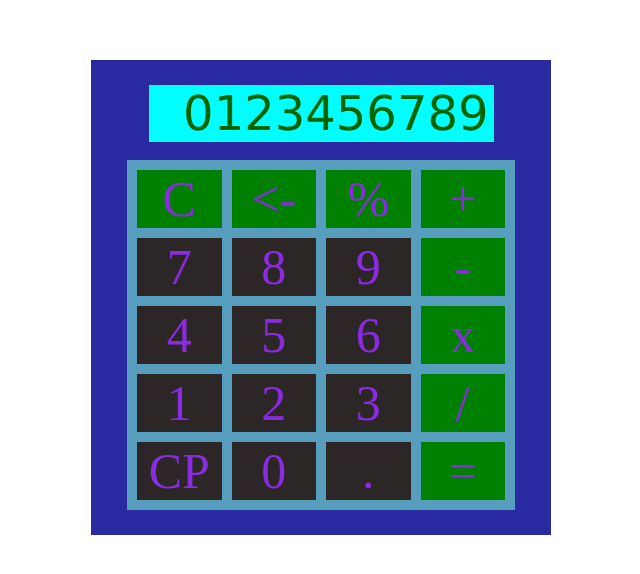
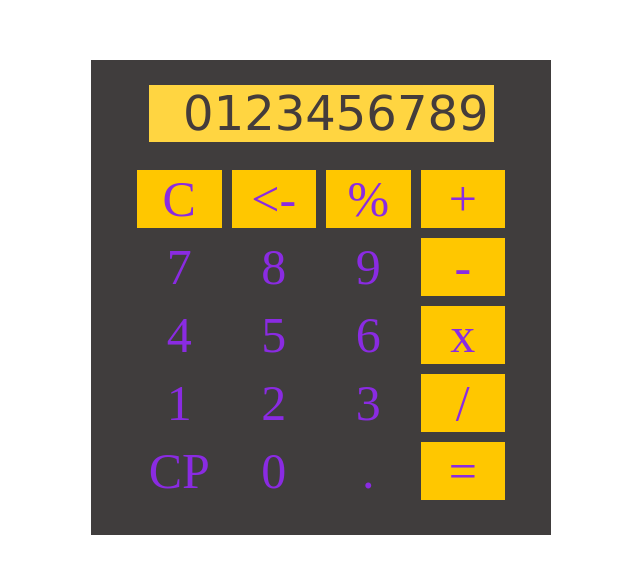
Before and after one commit to edwardomalta/calculator, a plain HTML site: page index.html in a window 1280 px wide. Shown: the whole page, without its empty margins (319-959 px from the left). Drawn offline with Linux system fonts and the light colour scheme.

Commit message:
Colours to a good feeling

```diff
--- a/styles.css
+++ b/styles.css
@@ -1,10 +1,11 @@
 :root{
-    --calc-color: rgb(41, 41, 161);
+    --calc-color: #403d3d;
     --default-font-color: blueviolet;
-    --display-color: aqua;
-    --btns-container-color: rgba(127, 255, 212, 0.541);
-    --normal-button-color: rgb(44, 38, 38);
-    --contrast-button-color: green;
+    --display-color: #ffd541;
+    --btns-container-color: #403d3d;
+    --normal-button-color: #403d3d;
+    --contrast-button-color: #ffc700;
+    --display-text-color: #443c3b;
 }
 
 .body {
@@ -41,7 +42,7 @@
 
 .display p {
     font-family: 'Lucida Sans', 'Lucida Sans Regular', 'Lucida Grande', 'Lucida Sans Unicode', Geneva, Verdana, sans-serif;
-    color:darkgreen;
+    color:var(--display-text-color);
     margin: 0px;
     font-size: 48px;
     text-align: right;
```
